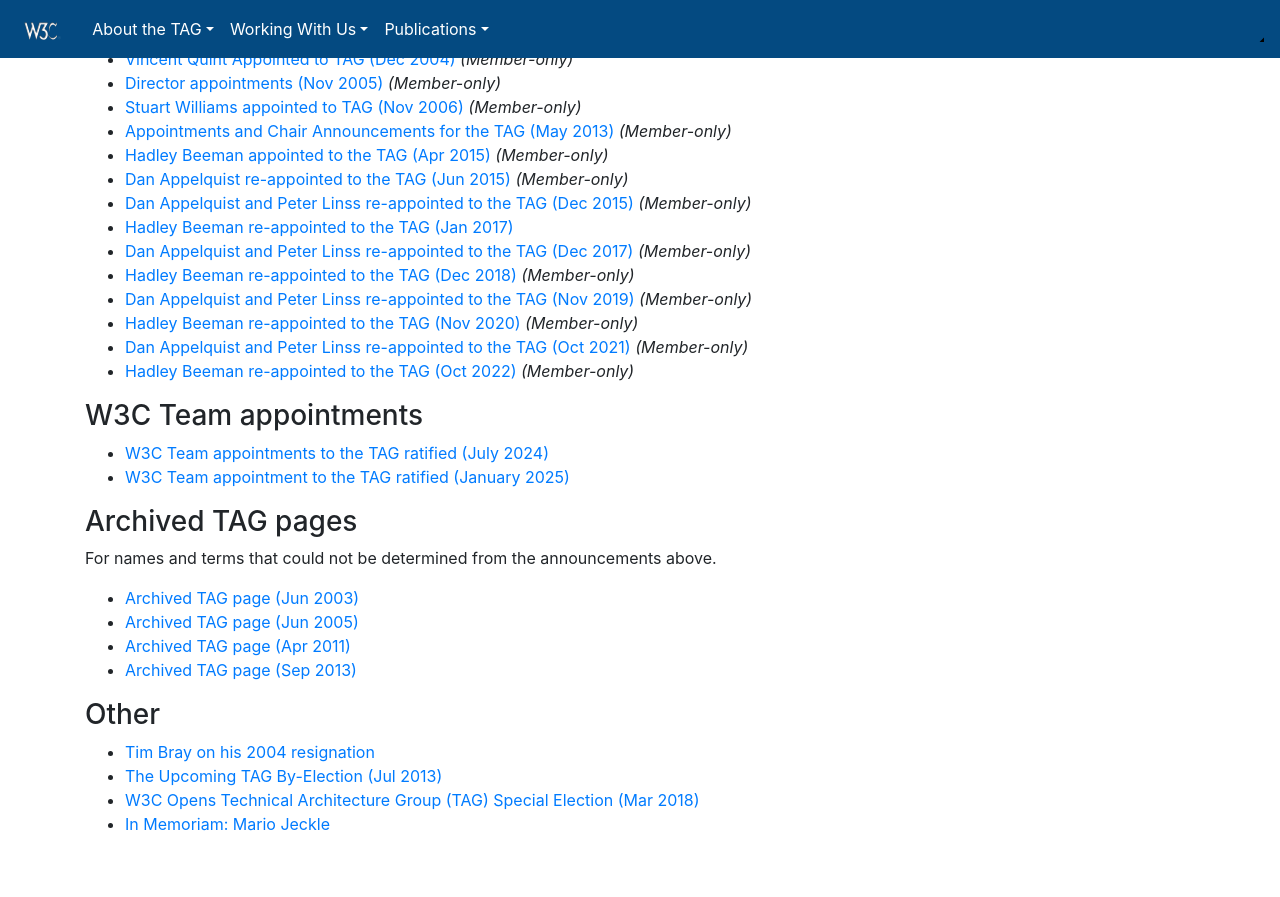
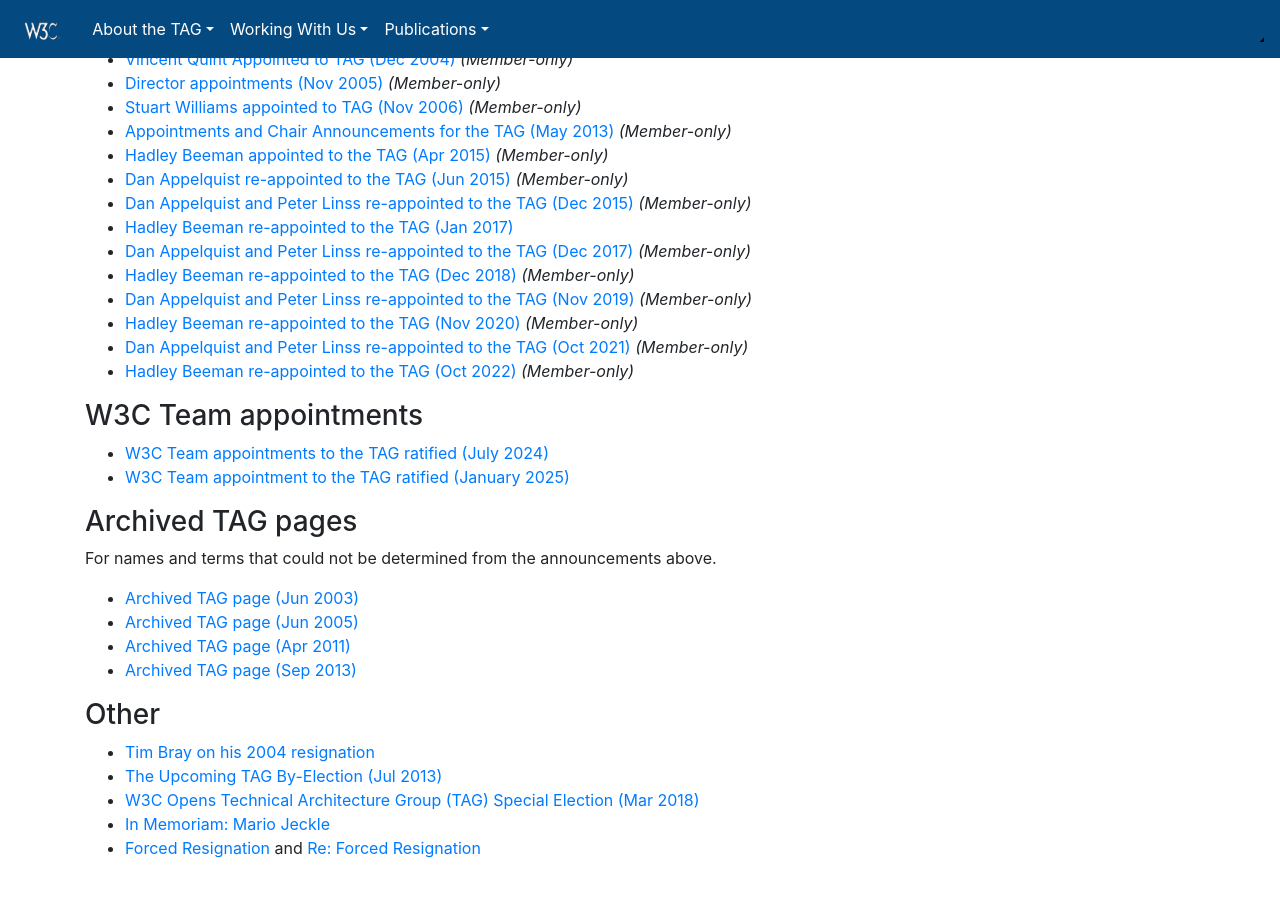
Before and after one commit to w3ctag/tag.w3.org, a Jekyll site: the page built from history/index.md, in a window 1280 px wide and 900 px high, scrolled down 2655 px. Shown: the top 897 px of the window. Built offline with Jekyll 4.4.1, drawn with Linux system fonts in a browser that asks for light colours; nearby versions of some CDN libraries; library files that are not in the unit come from our copies; before the commit the page ends 3531 px from its top, so only the background shows below that; some of the changed lines change nothing that is shown; some of the changed text lies outside the part shown.

Commit message:
Correct end date for Domenic's term on the TAG. (#82)
In addition to the added sources the following election announcements
are also relevant:
https://lists.w3.org/Archives/Member/w3c-ac-members/2014OctDec/0003.html
https://lists.w3.org/Archives/Member/w3c-ac-members/2015OctDec/0001.html
documenting that Domenic's resignation resulted in a one-year term (that
was initially not announced clearly, but was occupied by Yan Zhu).

```diff
--- a/history/index.md
+++ b/history/index.md
@@ -91,3 +91,4 @@
 - [The Upcoming TAG By-Election (Jul 2013)](https://www.w3.org/blog/2013/07/the-upcoming-tag-by-election/)
 - [W3C Opens Technical Architecture Group (TAG) Special Election (Mar 2018)](https://www.w3.org/blog/news/archives/6871)
 - [In Memoriam: Mario Jeckle](https://lists.w3.org/Archives/Member/w3c-ac-members/2004AprJun/0053.html)
+- [Forced Resignation](https://lists.w3.org/Archives/Public/www-tag/2014Jun/0055.html) and [Re: Forced Resignation](https://lists.w3.org/Archives/Public/www-tag/2014Jun/0057.html)
--- a/history/members.json
+++ b/history/members.json
@@ -564,7 +564,8 @@
 		"term": [
 			{
 				"start": "2014-02-01",
-				"end": "2016-01-31",
+				"original_end": "2016-01-31",
+				"end": "2015-01-31",
 				"type": "elected"
 			}
 		]
```
